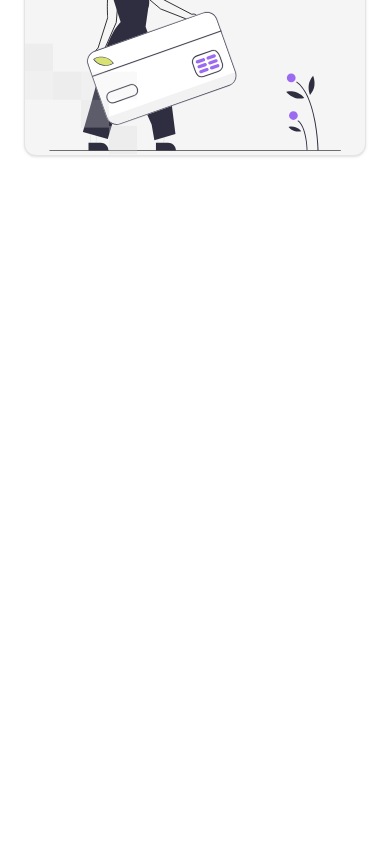
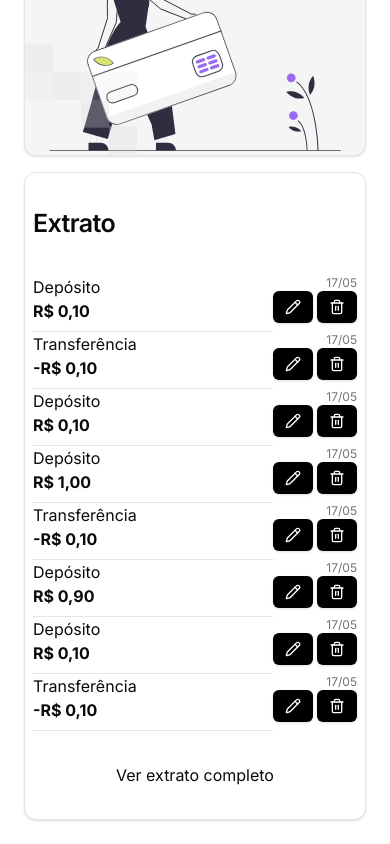
Before and after one commit to ViniBLK24/tech-challenge, a Next.js app: page /dashboard in a window 390 px wide. Shown: the part 1085-1929 px from the top of the page. Before the commit the page ends 1281 px from the top, so only its background shows below. Built offline with nearby package versions, Linux system fonts and the light colour scheme.

Commit message:
refact:changing method logic to improve performance

```diff
--- a/src/components/BankStatement.tsx
+++ b/src/components/BankStatement.tsx
@@ -15,20 +15,12 @@ export default function BankStatement(props: {
   const [isLoading, setIsLoading] = useState(true);
 
   useEffect(() => {
-    async function fetchData() {
-      try {
-        if (props.transactions) {
-          setIsLoading(true);
-          setTransactions(props.transactions.slice(0, 8));
-          setIsLoading(false);
-        }
-      } catch (err) {
-        console.error(err);
-      } finally {
-        setIsLoading(false);
-      }
-    }
-    fetchData();
+    if (!props.transactions) return;
+
+    setIsLoading(true);
+
+    setTransactions(props.transactions.slice(0, 8));
+    setIsLoading(false);
   }, [props.transactions]);
 
   const formatDate = (date: string) => {
@@ -41,7 +33,7 @@ export default function BankStatement(props: {
   };
 
   return (
-    <Card className="hidden sm:block lg:block h-[100%]">
+    <Card className=" h-[100%]">
       <CardContent className="p-2 py-8 flex flex-col">
         <CardTitle className="text-2xl text-[25px] mb-8">Extrato</CardTitle>
         {isLoading && (
```
